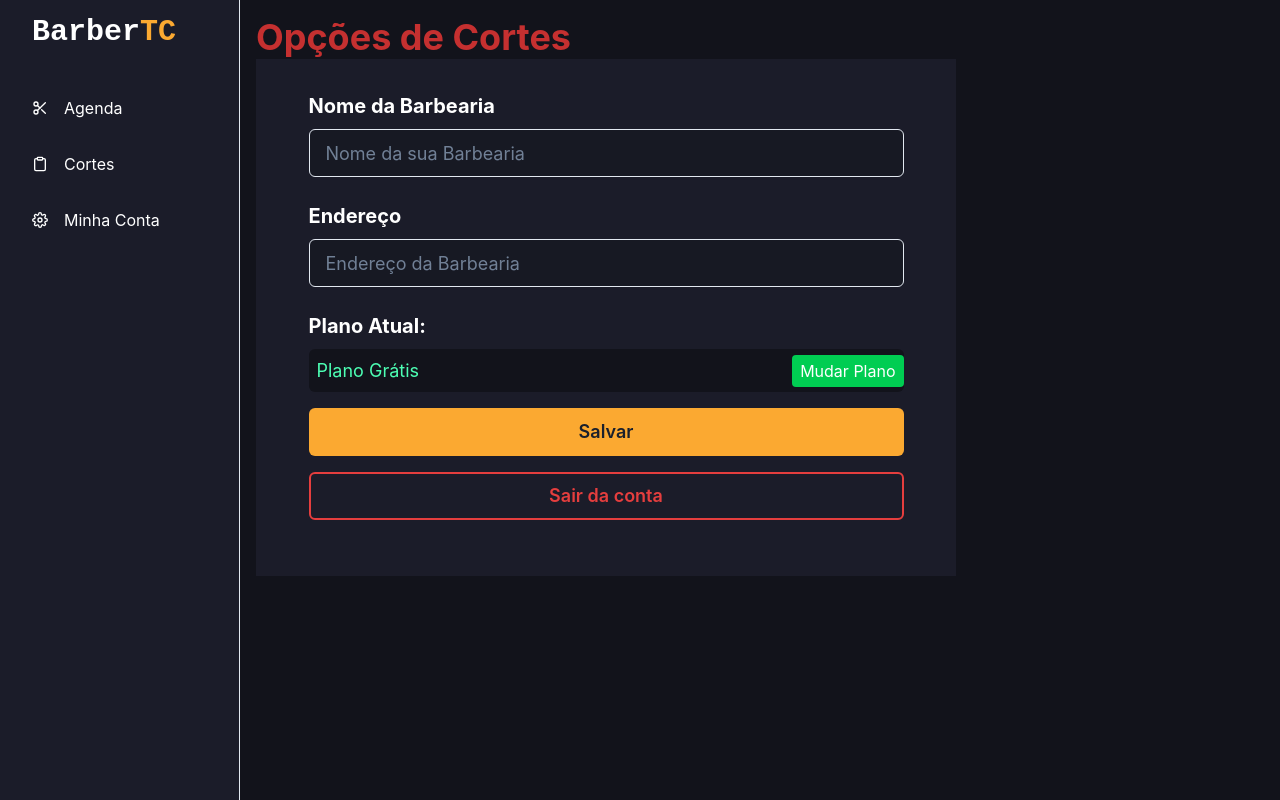
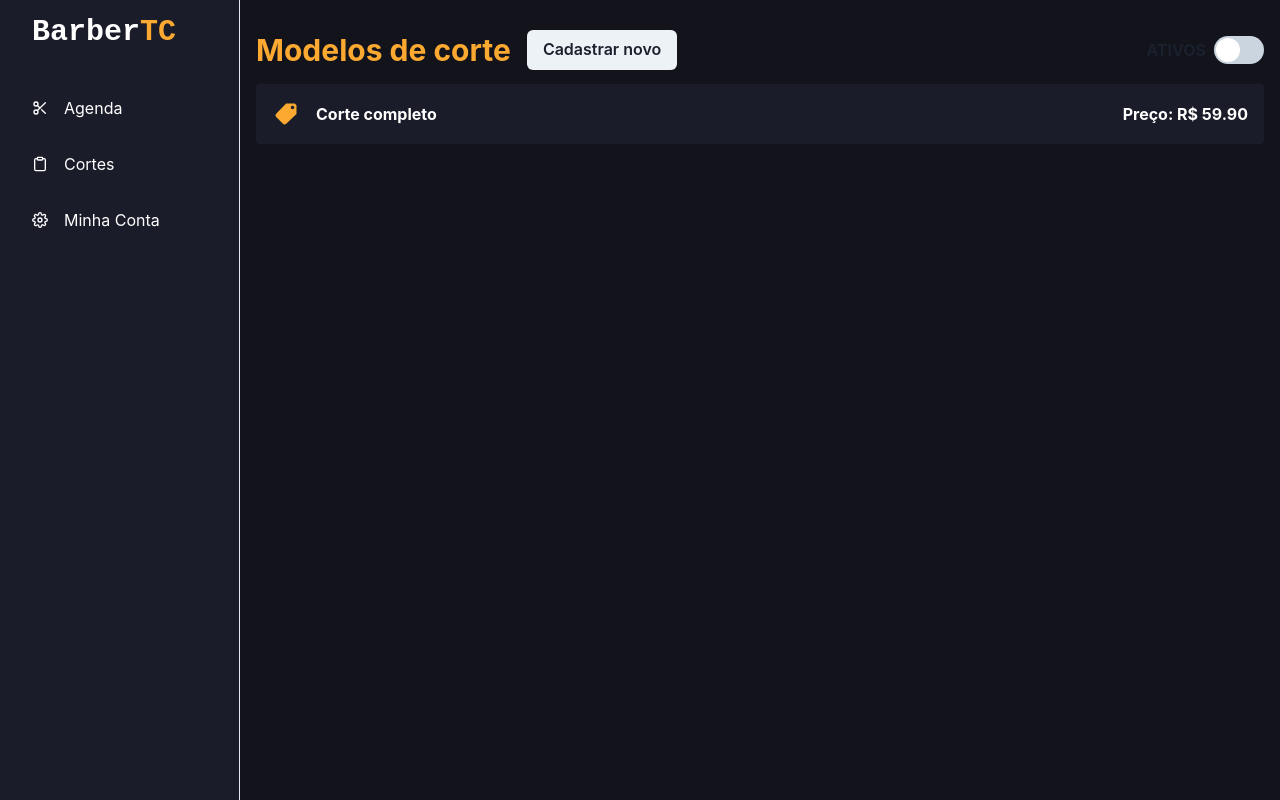
Before and after one commit to thiarly/barbershop-tc-reactjs, a Next.js app in the folder barber-web/: page /haircuts in a window 1280 px wide. Built offline with nearby package versions, Linux system fonts and the light colour scheme; no server answers.

Commit message:
Página modelos de cortes

```diff
--- a/barber-web/src/pages/haircuts/index.tsx
+++ b/barber-web/src/pages/haircuts/index.tsx
@@ -1,104 +1,99 @@
-import Head  from "next/head";
-import{
+import Head from 'next/head';
+import { Sidebar } from '../../components/sidebar'
+import {
   Flex,
   Text,
   Heading,
-Box,
-Center,
-Input,
-Button
+  Button,
+  Stack,
+  Switch,
+  useMediaQuery,
+  Box
 } from '@chakra-ui/react'
-import { Sidebar } from "../../components/sidebar";
-import Link from "next/link";
 
-export default function Profile(){
+import Link from 'next/link';
+
+import { IoMdPricetag } from 'react-icons/io'
+
+
+
+
+export default function Haircuts(){
+
+  const [isMobile] = useMediaQuery("(max-width: 500px)")
+
   return(
     <>
       <Head>
-                <title>Minha Conta - BarberPRO</title>
+        <title>Modelos de corte - Minha barbearia</title>
       </Head>
       <Sidebar>
-                <Flex direction={"column"} alignItems={"flex-start"} justifyContent={"flex-start"}>
-                    <Flex w="100%" direction={"row"} alignItems={"center"} justifyContent={"flex-start"}>
-                        <Heading color="red.600" fontSize={"4xl"}>Opções de Cortes</Heading>
-                    </Flex>
+        <Flex direction="column" alignItems="flex-start" justifyContent="flex-start">
+
+         <Flex
+          direction={isMobile ? 'column' : 'row'}
+          w="100%"
+          alignItems={isMobile ? 'flex-start' : 'center'}
+          justifyContent="flex-start"
+          mb={0}
+         >
+          <Heading
+            fontSize={isMobile ? '28px' : "3xl"}
+            mt={4}
+            mb={4}
+            mr={4}
+            color="orange.900"
+          >
+            Modelos de corte
+          </Heading>
+
+          <Link href="/haircuts/new">
+            <Button>
+              Cadastrar novo
+            </Button>
+          </Link>
+
+          <Stack ml="auto" align="center" direction="row">
+            <Text fontWeight="bold">ATIVOS</Text>
+            <Switch
+              colorScheme="green"
+              size="lg"
+            />
+          </Stack>
+
          </Flex>
 
-                <Flex pt={8} pb={8} background={"barber.400"} maxW={"700px"} w="100%" direction={"column"} alignItems={"center"} justifyContent={"center"}>
-                    <Flex direction={"column"} w={"85%"}>
-                        <Text color={"white"} fontSize={"xl"} fontWeight={"bold"} mb={"2"}>
-                            Nome da Barbearia</Text>
-                        <Input
-                            w={"100%"}
-                            background={"gray.900"}
-                            placeholder="Nome da sua Barbearia"
-                            size={"lg"}
-                            type="text"
-                            mb={"6"}
-                        />
-                        <Text color={"white"} fontSize={"xl"} fontWeight={"bold"} mb={"2"}>
-                            Endereço</Text>
-                        <Input
-                            w={"100%"}
-                            background={"gray.900"}
-                            placeholder="Endereço da Barbearia"
-                            size={"lg"}
-                            type="text"
-                            mb={"6"}
-                        />
-                        <Text color={"white"} fontSize={"xl"} fontWeight={"bold"} mb={"2"}>
-                            Plano Atual:
+
+         <Box w="100%">
+            <Link href="/haircuts/123">
+                <Flex
+                cursor="pointer"
+                w="100%"
+                p={4}
+                bg="barber.400"
+                direction="row"
+                rounded="4"
+                mb={2}
+                justifyContent="space-between"
+                >
+
+                <Flex direction="row" alignItems="center">
+                    <IoMdPricetag size={28} color="#fba931"/>
+                    <Text fontWeight="bold" ml={4} noOfLines={2} color="white">
+                    Corte completo
+                    </Text>
+                </Flex>
+
+                <Text fontWeight="bold" color="white" alignSelf="center">
+                    Preço: R$ 59.90
                 </Text>
 
-                        <Flex
-                            direction={"row"}
-                            w={"100%"} mb={"1"}
-                            rounded={"6"}
-                            background={"barber.900"}
-                            alignItems={"center"}
-                            justifyContent={"space-between"}
-                            >
-                            <Text color={"#4dffb4"} p={"2"} fontSize={"lg"}>Plano Grátis</Text>
+                </Flex>
+            </Link>
+        </Box>
 
-                            <Link href="/planos">
-                                <Box
-                                color={"white"}
-                                cursor={"pointer"}
-                                p={"1"}
-                                pl={"2"}
-                                pr={"2"}
-                                background={"#00cd52"}
-                                rounded={4}>
-                                    Mudar Plano
-                                </Box>
-                            </Link>
-                        </Flex>
 
-                        <Button
-                            w={"100%"}
-                            mt={"3"}
-                            mb={"4"}
-                            bg={"button.cta"}
-                            size={"lg"}
-                            _hover={{ bg: '#ffb13e' }}
-                        >
-                            Salvar
-                        </Button>
 
-                        <Button
-                            w={"100%"}
-                            mb={"6"}
-                            bg={"transparent"}
-                            borderColor={"red.500"}
-                            color={"red.500"}
-                            borderWidth={2}
-                            size={"lg"}
-                            _hover={{ bg: 'transparent' }}
-
-                        >
-                            Sair da conta
-                        </Button>
-                    </Flex>
         </Flex>
       </Sidebar>
     </>
```
Lines whose indentation alone changed are shown as unchanged.
